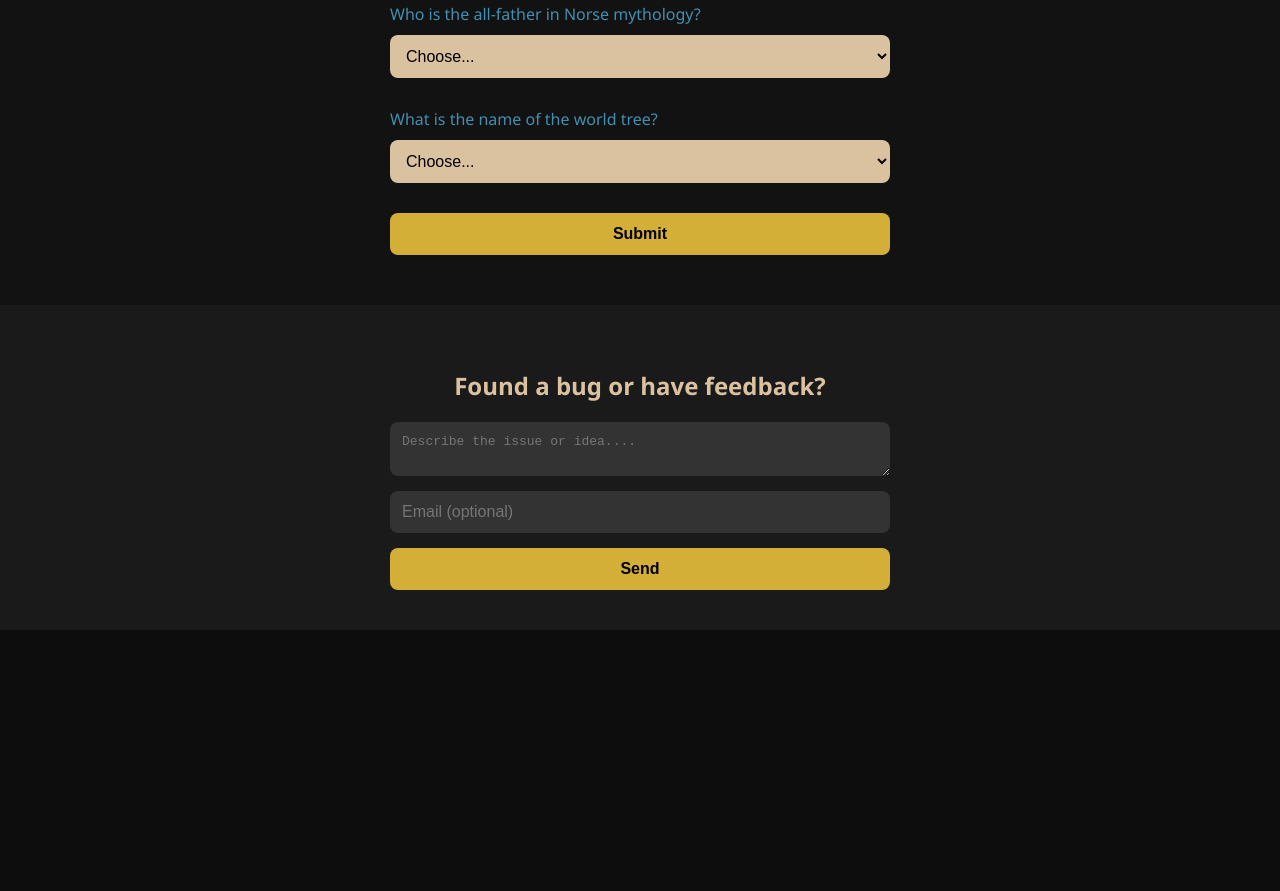
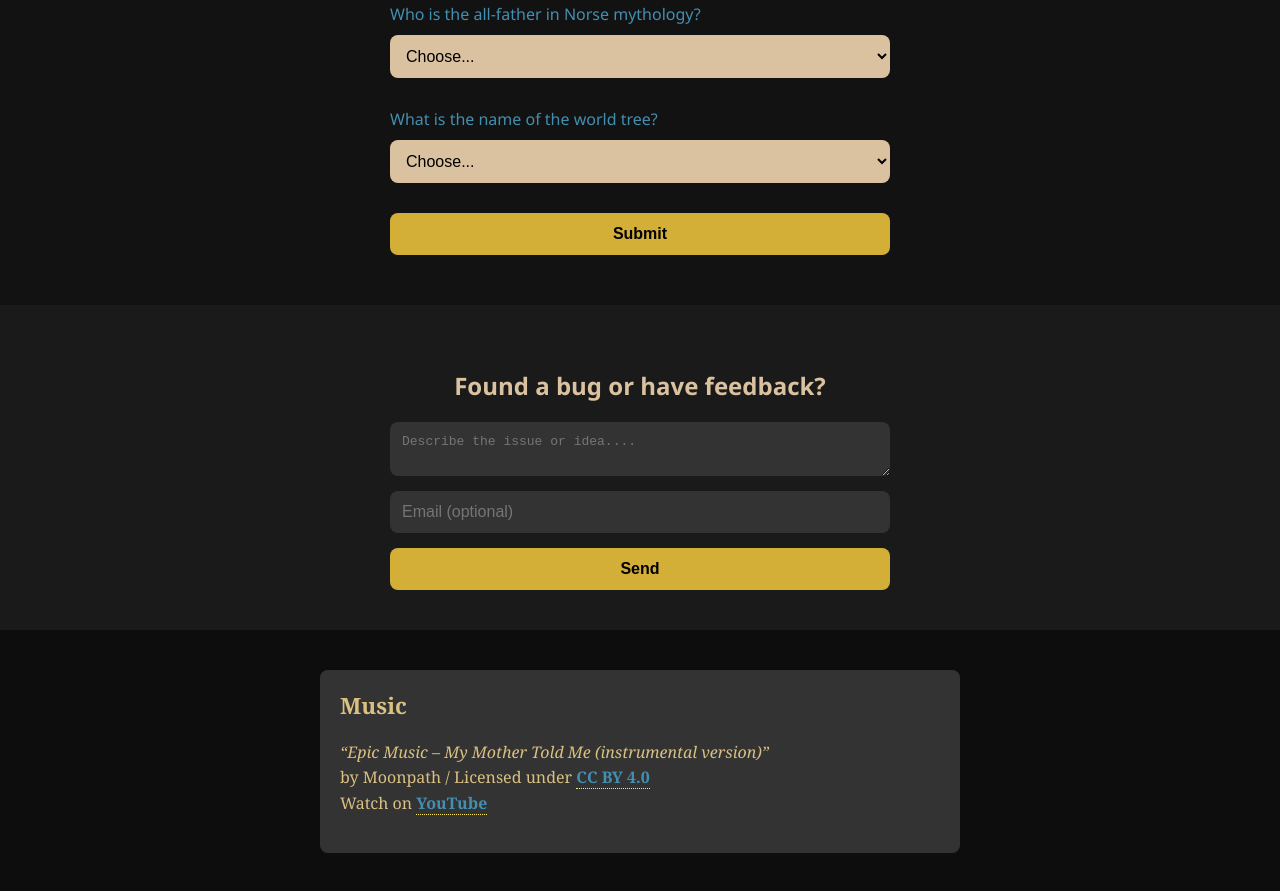
Before and after one commit to YuriTTT/waytoasgard-landing, a plain HTML site: page index.html in a window 1280 px wide. Shown: the part 1274-2165 px from the top of the page. Before the commit the page ends 1904 px from the top, so only its background shows below. Drawn offline with Linux system fonts and the light colour scheme.

Commit message:
music link

```diff
--- a/index.html
+++ b/index.html
@@ -154,6 +154,48 @@
   color: #5BBE61;
 }
 
+.music-attribution {
+  max-width: 600px;
+  margin: 40px auto;
+  padding: 20px;
+  background: #333333;
+  border-radius: 8px;
+  font-family: "Georgia", serif;
+  color: #DAC182;
+}
+
+.music-attribution h2 {
+  margin-top: 0;
+  font-size: 1.4em;
+  color: #DAC182;
+}
+
+.music-attribution p {
+  line-height: 1.6;
+}
+
+.music-attribution a {
+  color: #346;
+  text-decoration: none;
+  border-bottom: 1px dotted #346;
+}
+
+.music-attribution a:hover {
+  border-bottom-style: solid;
+}
+
+a.licenses-link {
+  color: #438FB1;
+  text-decoration: none;
+  font-weight: bold;
+  border-bottom: 1px dotted #fce96b;
+}
+
+a.licenses-link:hover {
+  border-bottom: 1px solid #fce96b;
+  color: #fff3a2; /* чуть ярче при наведении */
+}
+
 
     .promo {
       margin-top: 30px;
@@ -172,6 +214,8 @@
         max-width: 100%;
       }
     }
+
+
   </style>
 </head>
 <body>
@@ -236,6 +280,15 @@
   </form>
 </section>
 
+<section class="music-attribution">
+  <h2>Music</h2>
+  <p>
+    <em>“Epic Music – My Mother Told Me (instrumental version)”</em><br>
+    by Moonpath / Licensed under <a href="https://creativecommons.org/licenses/by/4.0/" target="_blank" rel="noopener noreferrer" class="licenses-link">CC BY 4.0</a><br>
+    Watch on <a href="https://www.youtube.com/watch?v=ZNkiZD-WFhA" class="licenses-link" target="_blank" rel="noopener noreferrer">YouTube</a><br>
+  </p>
+</section>
+
 
   <script>
     function checkQuiz() {
```
